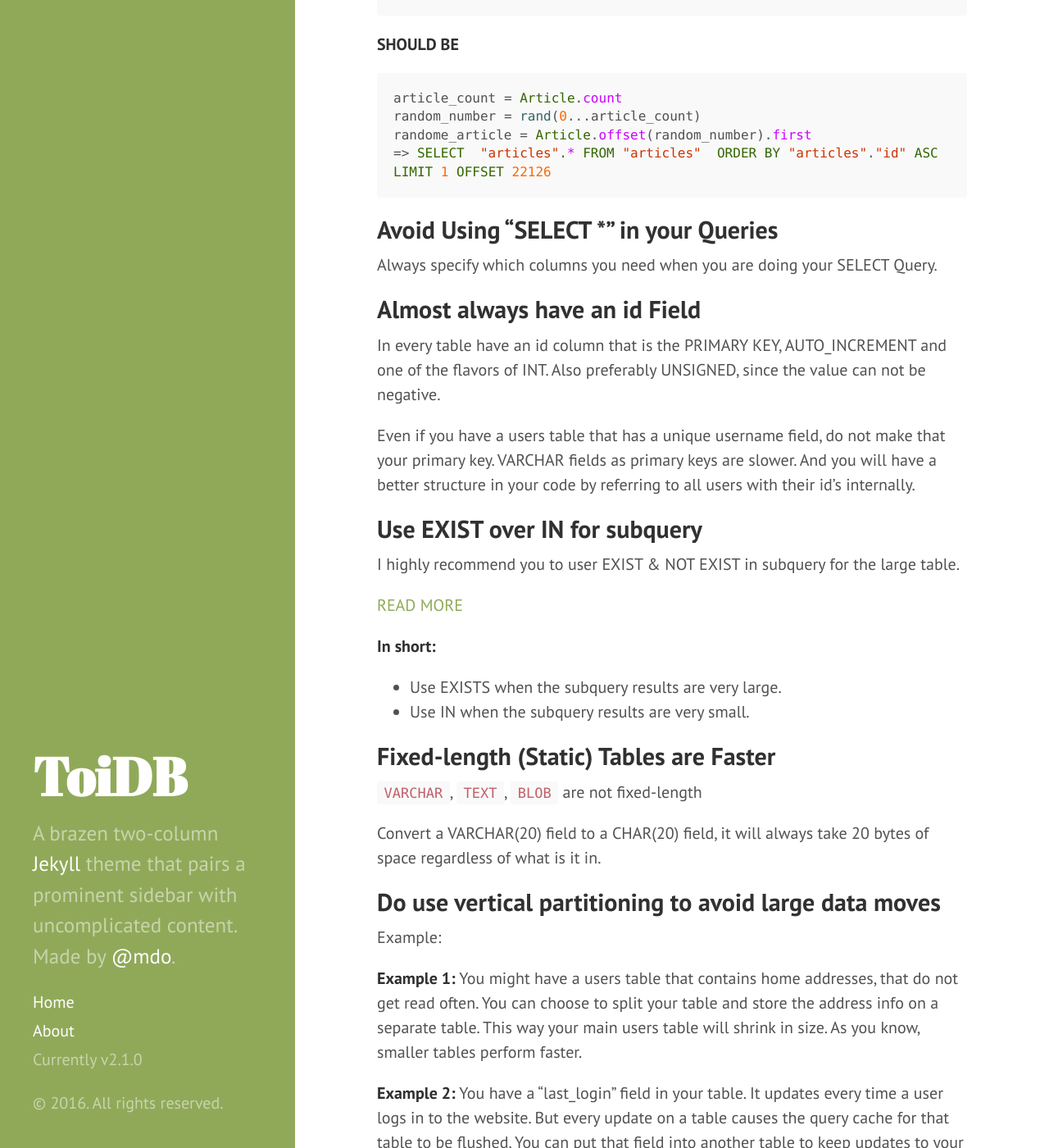
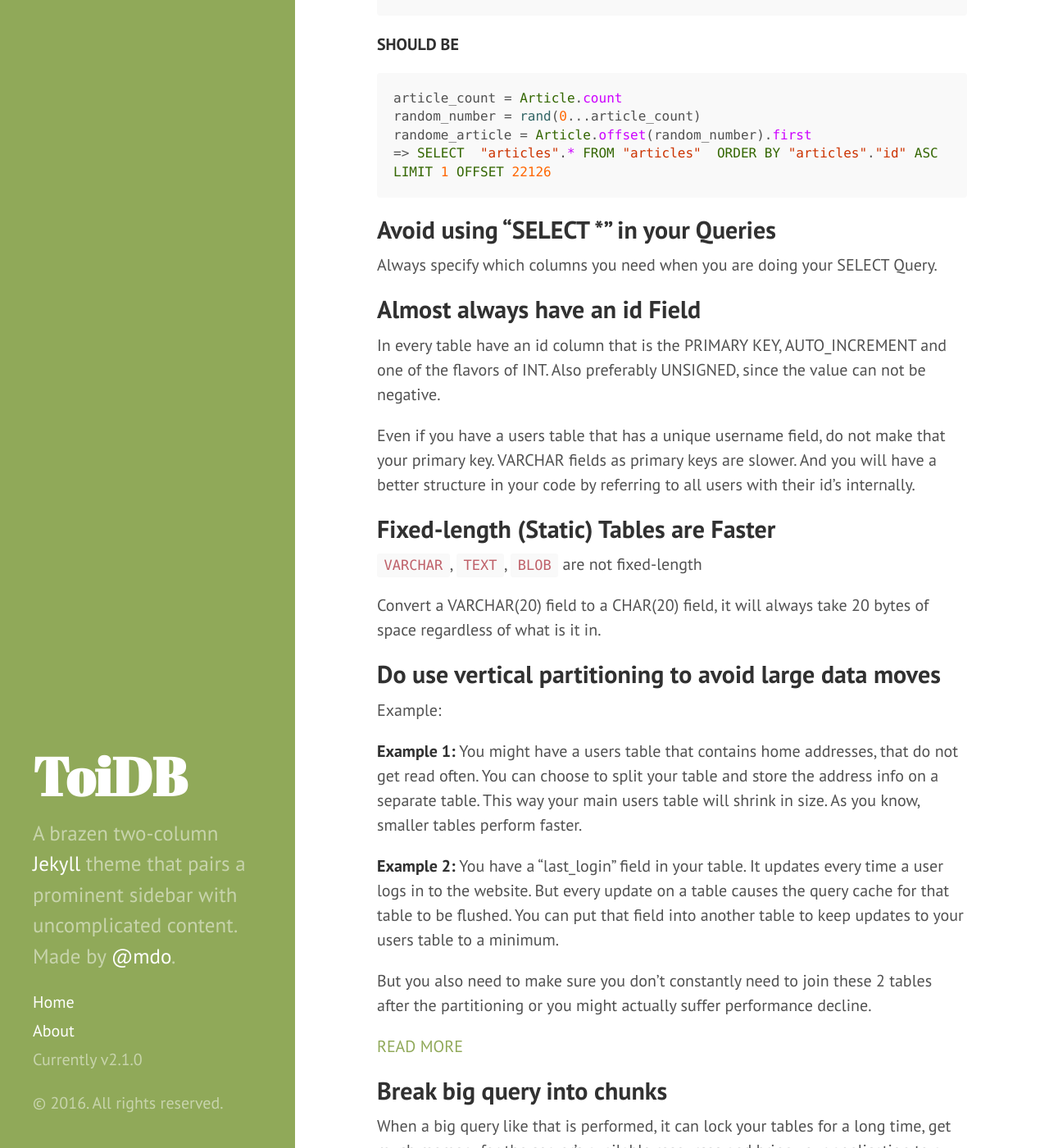
Before and after one commit to toidang92/toidang92.github.io, a Jekyll site: the page built from _posts/2016-09-28-postgresql-best-practices.md, in a window 1280 px wide and 1400 px high, scrolled down 3217 px. Shown: the whole window at 82% size. Built offline with Jekyll 4.4.1, drawn with Linux system fonts in a browser that asks for light colours; some of the changed text lies outside the part shown.

Commit message:
Update content

````diff
--- a/_posts/2016-09-28-postgresql-best-practices.md
+++ b/_posts/2016-09-28-postgresql-best-practices.md
@@ -20,7 +20,7 @@ time_now = Time.current
 Article.where('created_at >= ?', time_now)
 ```
 
-## Explain your Select queries
+## Explain your SELECT queries
 
 Using the [EXPLAIN](https://www.postgresql.org/docs/9.1/static/sql-explain.html) keyword can give you insight on what PostgreSQL is doing to execute your query.
 
@@ -110,7 +110,7 @@ randome_article = Article.offset(random_number).first
 => SELECT  "articles".* FROM "articles"  ORDER BY "articles"."id" ASC LIMIT 1 OFFSET 22126
 ```
 
-## Avoid Using "SELECT *" in your Queries
+## Avoid using "SELECT *" in your Queries
 
 Always specify which columns you need when you are doing your SELECT Query.
 
@@ -119,17 +119,6 @@ Always specify which columns you need when you are doing your SELECT Query.
 In every table have an id column that is the PRIMARY KEY, AUTO_INCREMENT and one of the flavors of INT. Also preferably UNSIGNED, since the value can not be negative.
 
 Even if you have a users table that has a unique username field, do not make that your primary key. VARCHAR fields as primary keys are slower. And you will have a better structure in your code by referring to all users with their id's internally.
-
-## Use EXIST over IN for subquery
-
-I highly recommend you to user EXIST & NOT EXIST in subquery for the large table.
-
-[READ MORE](http://stackoverflow.com/a/14194444)
-
-**In short:**
-
-*   Use EXISTS when the subquery results are very large.
-*   Use IN when the subquery results are very small.
 
 ## Fixed-length (Static) Tables are Faster
 
````
Also changed, not shown: other parts of _posts/2016-09-28-postgresql-best-practices.md (+2 -2 lines), _posts/2016-09-29-ember-bootstrap-modal.md (+1 -1 lines), _posts/2016-09-29-ember-controllers-are-singletons.md (+1 -1 lines), _posts/2016-09-30-ruby-best-practices.md (+4 -2 lines), _posts/2016-09-30-ruby-on-rails-best-practices.md (+3 -3 lines).
